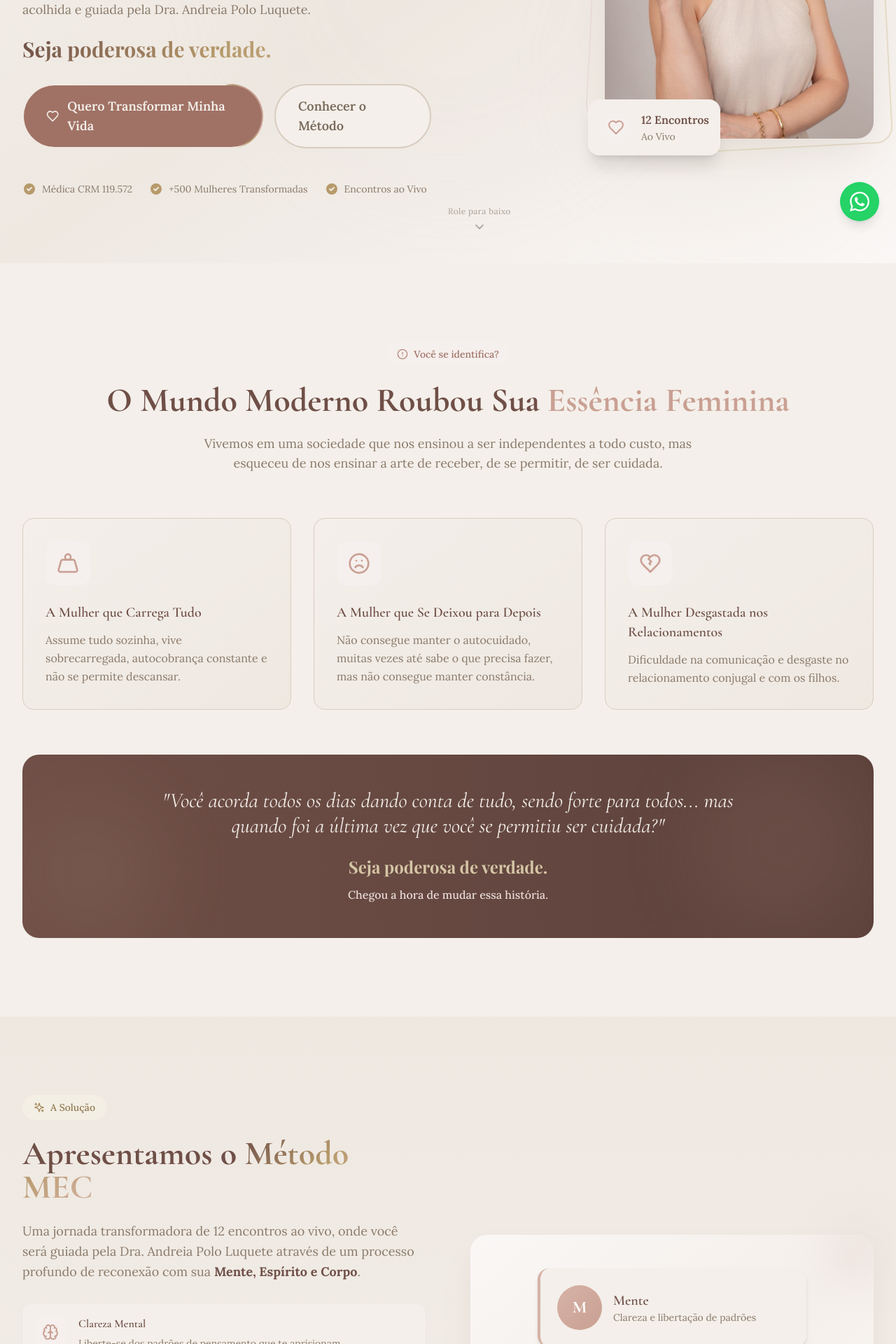
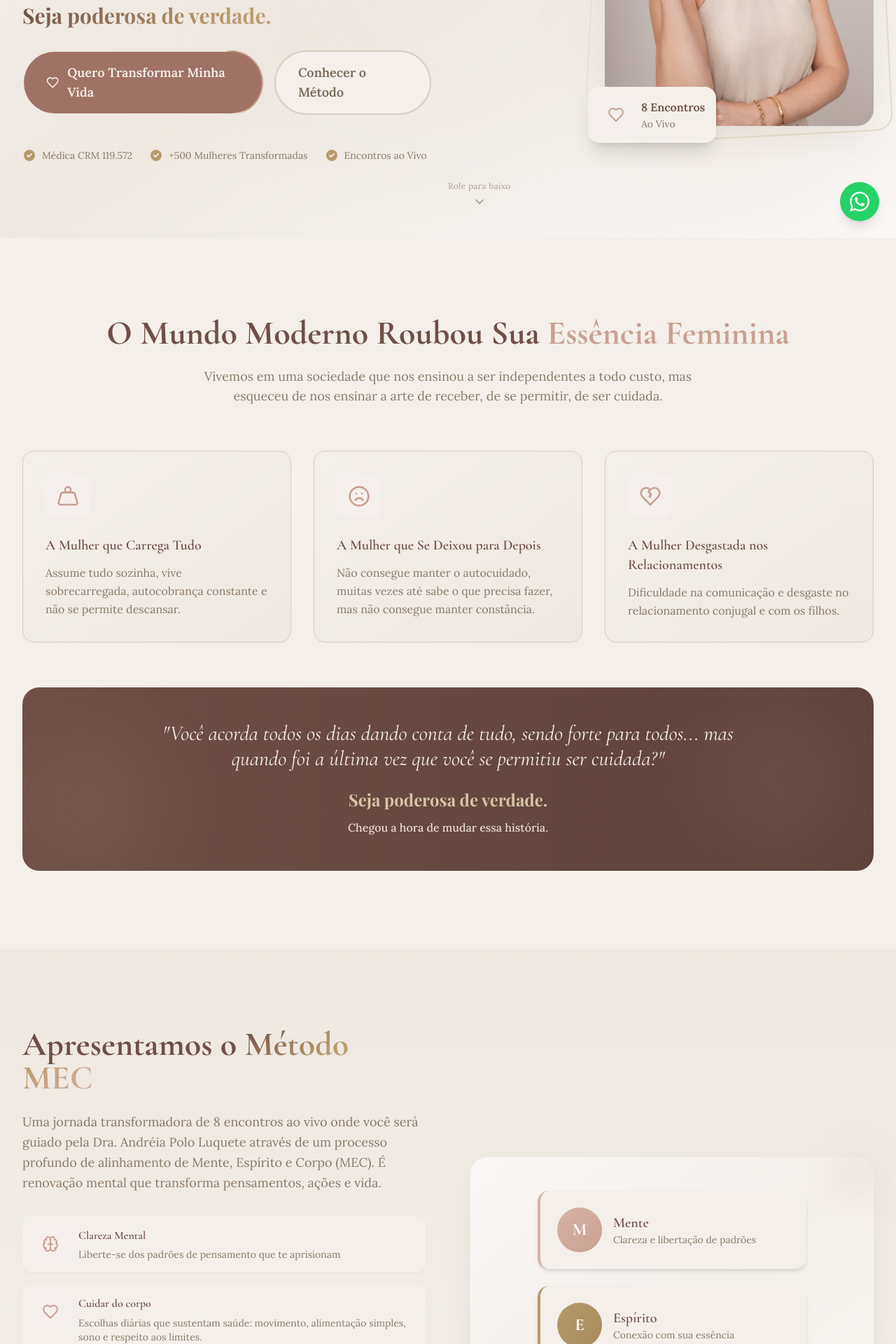
Before and after one commit to matheusdgc/landingpage-metodomec, a React (Vite) app: page / in a window 1280 px wide. Shown: the part 460-2380 px from the top of the page at 70% size. Built offline with nearby package versions, Linux system fonts and the light colour scheme; a web font is replaced by a local one.

Commit message:
feat: atualizacoes de conteudo e correcoes de modulo

```diff
--- a/package.json
+++ b/package.json
@@ -3,6 +3,7 @@
   "version": "1.0.0",
   "description": "Landing Page - Método MEC (Mente, Espírito, Corpo)",
   "private": true,
+  "type": "module",
   "scripts": {
     "dev": "vite",
     "build": "vite build",
--- a/src/components/About.jsx
+++ b/src/components/About.jsx
@@ -46,11 +46,6 @@ const About = () => {
           </div>
 
           <div className="order-1 lg:order-2">
-            <div className="inline-flex items-center space-x-2 bg-rose-50 px-4 py-2 rounded-full mb-6">
-              <Heart className="w-4 h-4 text-rose-500" />
-              <span className="text-sm font-medium text-rose-600">Sua Mentora</span>
-            </div>
-
             <h2 className="font-serif text-3xl sm:text-4xl lg:text-5xl font-bold text-brown-700 mb-6">
               Dra. Andreia{' '}
               <span className="gradient-text">Polo Luquete</span>
@@ -62,8 +57,7 @@ const About = () => {
             </p>
 
             <p className="text-lg text-taupe-600 mb-8 leading-relaxed font-body">
-              O Método MEC surgiu ao perceber que muitas mulheres adoecem quando se afastam da própria essência.
-              Meu propósito é conduzi-las de volta a si mesmas, resgatando a essência feminina como caminho para uma vida mais consciente, equilibrada e saudável.
+              Com mais de 21 anos de medicina, criei o Método MEC ao ver mulheres buscando curas superficiais. A saúde integral surge de <strong>renovar a mente</strong>, resgatar a <strong>essência interior</strong> e adotar hábitos sustentáveis. Nós somos <strong>Mente, Espírito e Corpo</strong> - e o equilíbrio entre eles é essencial.
             </p>
 
             <div className="grid grid-cols-2 gap-4 mb-8">
--- a/src/components/FAQ.jsx
+++ b/src/components/FAQ.jsx
@@ -44,11 +44,6 @@ const FAQ = () => {
     <section className="py-20 lg:py-28 bg-sand-50">
       <div className="max-w-4xl mx-auto px-4 sm:px-6 lg:px-8">
         <div className="text-center mb-16">
-          <div className="inline-flex items-center space-x-2 bg-taupe-100 px-4 py-2 rounded-full mb-6">
-            <HelpCircle className="w-4 h-4 text-taupe-500" />
-            <span className="text-sm font-medium text-taupe-600">Dúvidas Frequentes</span>
-          </div>
-
           <h2 className="font-serif text-3xl sm:text-4xl lg:text-5xl font-bold text-brown-700 mb-6">
             Perguntas{' '}
             <span className="gradient-text">Frequentes</span>
--- a/src/components/Hero.jsx
+++ b/src/components/Hero.jsx
@@ -34,11 +34,6 @@ const Hero = () => {
       <div className="relative z-10 max-w-7xl mx-auto px-4 sm:px-6 lg:px-8 pt-20 sm:pt-24 pb-16 sm:pb-24">
         <div className="grid lg:grid-cols-2 gap-12 items-center">
           <div className="text-center lg:text-left">
-            <div className="inline-flex items-center space-x-2 bg-sand-50/80 backdrop-blur-sm px-4 py-2 rounded-full shadow-md mb-6">
-              <Sparkles className="w-4 h-4 text-gold-400" />
-              <span className="text-sm font-medium text-taupe-600">12 Encontros Ao Vivo</span>
-            </div>
-
             <h1 className="font-display text-4xl sm:text-5xl lg:text-6xl font-bold text-brown-600 leading-tight mb-6">
               Desperte a{' '}
               <span className="gradient-text">Mulher Plena</span>{' '}
@@ -119,7 +114,7 @@ const Hero = () => {
                     <Heart className="w-6 h-6 text-rose-400" />
                   </div>
                   <div>
-                    <p className="font-semibold text-brown-600">12 Encontros</p>
+                    <p className="font-semibold text-brown-600">8 Encontros</p>
                     <p className="text-sm text-taupe-500">Ao Vivo</p>
                   </div>
                 </div>
--- a/src/components/Investment.jsx
+++ b/src/components/Investment.jsx
@@ -7,11 +7,10 @@ const Investment = () => {
   const handleCheckout = openCheckout
 
   const includes = [
-    "12 encontros ao vivo com a Dra. Andreia",
+    "8 encontros ao vivo com a Dra. Andreia",
     "Acesso às gravações por 1 ano",
     "Grupo exclusivo de alunas",
     "Material de apoio completo",
-    "Certificado de conclusão",
     "Suporte durante toda a jornada"
   ]
 
@@ -25,7 +24,7 @@ const Investment = () => {
           </h2>
 
           <p className="text-lg text-taupe-600 max-w-2xl mx-auto font-body leading-relaxed">
-            Uma jornada de 12 semanas que vale mais do que qualquer presente material.
+            Uma jornada de 8 semanas que vale mais do que qualquer presente material.
             É o cuidado que você merece dar a si mesma.
           </p>
         </div>
@@ -42,7 +41,7 @@ const Investment = () => {
         <div className="bg-sand-50 rounded-3xl shadow-xl overflow-hidden max-w-2xl mx-auto">
           <div className="bg-gradient-to-r from-rose-300 to-rose-400 p-6 text-center">
             <p className="text-sand-50 font-medium mb-1">Método MEC</p>
-            <p className="text-sand-100 text-sm font-body">12 Encontros ao Vivo</p>
+            <p className="text-sand-100 text-sm font-body">8 Encontros ao Vivo</p>
           </div>
 
           <div className="p-8 lg:p-10">
@@ -77,7 +76,7 @@ const Investment = () => {
               <p className="text-sm text-taupe-600 font-body">
                 Menos do que uma consulta médica comum
                 <br />
-                <span className="text-gold-600 font-medium">e você terá 12 encontros de transformação</span>
+                <span className="text-gold-600 font-medium">e você terá 8 encontros de transformação</span>
               </p>
             </div>
 
--- a/src/components/Method.jsx
+++ b/src/components/Method.jsx
@@ -1,10 +1,10 @@
-import { Video, Users, Calendar, Clock, BookOpen, Award } from 'lucide-react'
+import { Video, Users, Calendar, Clock, BookOpen } from 'lucide-react'
 
 const Method = () => {
   const features = [
     {
       icon: <Video className="w-6 h-6" />,
-      title: "12 Encontros ao Vivo",
+      title: "8 Encontros ao Vivo",
       description: "Conexão real e acompanhamento direto com a Dra. Andreia"
     },
     {
@@ -14,8 +14,8 @@ const Method = () => {
     },
     {
       icon: <Users className="w-6 h-6" />,
-      title: "Grupo Exclusivo",
-      description: "Comunidade de mulheres em jornada de transformação"
+      title: "Ambiente Exclusivo",
+      description: "Um ambiente de mulheres construindo saúde"
     },
     {
       icon: <Clock className="w-6 h-6" />,
@@ -27,11 +27,6 @@ const Method = () => {
       title: "Material de Apoio",
       description: "Conteúdo complementar para aprofundar seu aprendizado"
     },
-    {
-      icon: <Award className="w-6 h-6" />,
-      title: "Certificado de Conclusão",
-      description: "Reconhecimento pela sua jornada de transformação"
-    }
   ]
 
   const modules = [
@@ -50,7 +45,7 @@ const Method = () => {
             <span className="gradient-text">Método MEC</span>
           </h2>
           <p className="text-lg text-taupe-600 max-w-3xl mx-auto font-body">
-            Uma jornada estruturada em 12 encontros ao vivo para você aprender a se reconectar com sua
+            Uma jornada estruturada em 8 encontros ao vivo para você aprender a se reconectar com sua
             essência e transformar sua vida de dentro para fora.
           </p>
         </div>
--- a/src/components/Problem.jsx
+++ b/src/components/Problem.jsx
@@ -24,11 +24,6 @@ const Problem = () => {
       <div className="max-w-7xl mx-auto px-4 sm:px-6 lg:px-8">
         {/* Section Header */}
         <div className="text-center mb-16">
-          <div className="inline-flex items-center space-x-2 bg-rose-100 px-4 py-2 rounded-full mb-6">
-            <AlertCircle className="w-4 h-4 text-rose-500" />
-            <span className="text-sm font-medium text-rose-600">Você se identifica?</span>
-          </div>
-
           <h2 className="font-serif text-3xl sm:text-4xl lg:text-5xl font-bold text-brown-600 mb-6">
             O Mundo Moderno Roubou Sua{' '}
             <span className="text-rose-400">Essência Feminina</span>
--- a/src/components/Solution.jsx
+++ b/src/components/Solution.jsx
@@ -35,20 +35,14 @@ const Solution = () => {
         <div className="grid lg:grid-cols-2 gap-16 items-center">
           {/* Left Content */}
           <div>
-            <div className="inline-flex items-center space-x-2 bg-gold-100 px-4 py-2 rounded-full mb-6">
-              <Sparkles className="w-4 h-4 text-gold-500" />
-              <span className="text-sm font-medium text-gold-600">A Solução</span>
-            </div>
-
             <h2 className="font-serif text-3xl sm:text-4xl lg:text-5xl font-bold text-brown-600 mb-6">
               Apresentamos o{' '}
               <span className="gradient-text">Método MEC</span>
             </h2>
 
             <p className="text-lg text-taupe-500 mb-8 leading-relaxed font-body">
-              Uma jornada transformadora de 12 encontros ao vivo, onde você será guiada
-              pela Dra. Andreia Polo Luquete através de um processo profundo de reconexão
-              com sua <strong className="text-brown-600">Mente, Espírito e Corpo</strong>.
+              Uma jornada transformadora de 8 encontros ao vivo onde você será guiado
+              pela Dra. Andréia Polo Luquete através de um processo profundo de alinhamento de Mente, Espírito e Corpo (MEC). É renovação mental que transforma pensamentos, ações e vida.
             </p>
 
             <div className="space-y-4 mb-8">
--- a/src/components/Testimonials.jsx
+++ b/src/components/Testimonials.jsx
@@ -34,7 +34,7 @@ const Testimonials = () => {
       name: "Fernanda A.",
       age: 38,
       role: "Professora",
-      content: "Os 12 encontros foram como um abraço semanal na minha alma. Cada módulo trouxe revelações importantes. Hoje entendo meu corpo, minha mente e meu espírito de uma forma que nunca imaginei ser possível.",
+      content: "Os 8 encontros foram como um abraço semanal na minha alma. Cada módulo trouxe revelações importantes. Hoje entendo meu corpo, minha mente e meu espírito de uma forma que nunca imaginei ser possível.",
       rating: 5
     },
     {
@@ -51,11 +51,6 @@ const Testimonials = () => {
       <div className="max-w-7xl mx-auto px-4 sm:px-6 lg:px-8">
         {/* Section Header */}
         <div className="text-center mb-16">
-          <div className="inline-flex items-center space-x-2 bg-rose-50 px-4 py-2 rounded-full mb-6">
-            <Star className="w-4 h-4 text-gold-500 fill-gold-500" />
-            <span className="text-sm font-medium text-rose-600">Depoimentos Reais</span>
-          </div>
-
           <h2 className="font-serif text-3xl sm:text-4xl lg:text-5xl font-bold text-brown-700 mb-6">
             Mulheres que{' '}
             <span className="gradient-text">Transformaram</span>{' '}
--- a/tailwind.config.js
+++ b/tailwind.config.js
@@ -1,4 +1,6 @@
 /** @type {import('tailwindcss').Config} */
+import tailwindcssAnimate from 'tailwindcss-animate'
+
 export default {
     darkMode: ["class"],
     content: [
@@ -133,5 +135,5 @@ export default {
   		}
   	}
   },
-  plugins: [require("tailwindcss-animate")],
+  plugins: [tailwindcssAnimate],
 }
--- a/vite.config.js
+++ b/vite.config.js
@@ -1,6 +1,9 @@
 import { defineConfig } from 'vite'
 import react from '@vitejs/plugin-react'
 import path from 'path'
+import { fileURLToPath } from 'url'
+
+const __dirname = fileURLToPath(new URL('.', import.meta.url))
 
 export default defineConfig({
   plugins: [react()],
```
